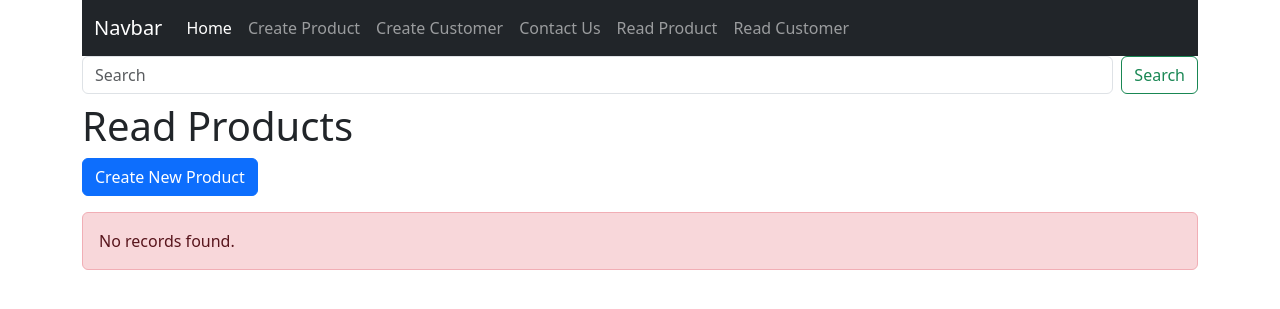
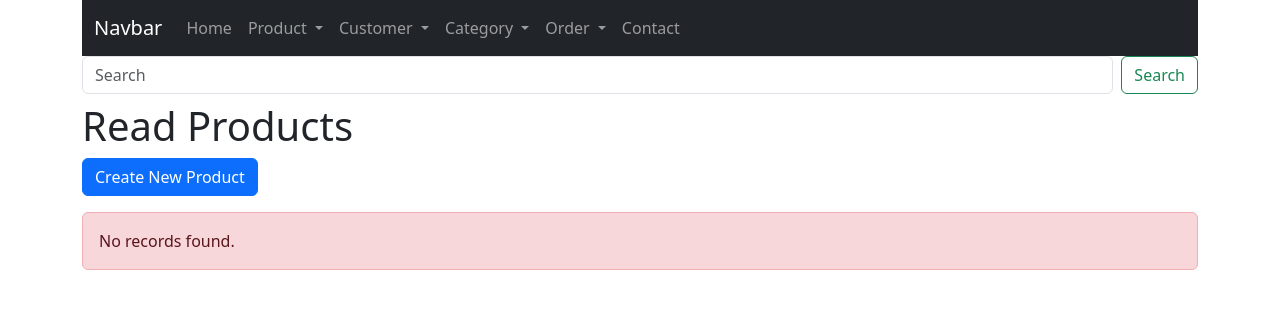
Before and after one commit to YewQianSheng/Web-Application-Development, a PHP site: page /product_read.php in a window 1280 px wide. Shown: the top 309 px of the page. Run offline with PHP 8.4, Linux system fonts and the light colour scheme; data that the repository does not hold is empty.

Commit message:
do the product update

```diff
--- a/project/category_read.php
+++ b/project/category_read.php
@@ -76,8 +76,6 @@
                 echo "<td>{$category_name}</td>";
                 echo "<td>{$description}</td>";
                 echo "<td class='text-end'>";
-                // read one record
-                echo "<a href='product_read_one.php?id={$id}' class='btn btn-info me-3'>Read</a>";
 
                 // we will use this links on next part of this post
                 echo "<a href='product_update.php?id={$id}' class='btn btn-primary me-3'>Edit</a>";
--- a/project/navbar/menu_nav.php
+++ b/project/navbar/menu_nav.php
@@ -9,21 +9,64 @@
 </head>
 
 <body>
+
     <nav class="navbar navbar-expand-lg navbar-dark bg-dark">
         <div class="container-fluid">
             <a class="navbar-brand" href="#">Navbar</a>
-            <button class="navbar-toggler" type="button" data-bs-toggle="collapse" data-bs-target="#navbarNavAltMarkup" aria-controls="navbarNavAltMarkup" aria-expanded="false" aria-label="Toggle navigation">
+            <button class="navbar-toggler" type="button" data-bs-toggle="collapse" data-bs-target="#navbarNavDropdown" aria-controls="navbarNavDropdown" aria-expanded="false" aria-label="Toggle navigation">
                 <span class="navbar-toggler-icon"></span>
             </button>
-            <div class="collapse navbar-collapse" id="navbarNavAltMarkup">
-                <div class="navbar-nav">
-                    <a class="nav-link active" aria-current="page" href="index.php">Home</a>
-                    <a class="nav-link" href="product_create.php">Create Product</a>
-                    <a class="nav-link" href="customer_create.php">Create Customer</a>
-                    <a class="nav-link" href="contact_form.php">Contact Us</a>
-                    <a class="nav-link" href="product_read.php">Read Product</a>
-                    <a class="nav-link" href="customer_read.php">Read Customer</a>
-                </div>
+            <div class="collapse navbar-collapse" id="navbarNavDropdown">
+                <ul class="navbar-nav">
+                    <li class="nav-item">
+                        <a class="nav-link" aria-current="page" href="index.php">Home</a>
+                    </li>
+
+                    <li class="nav-item dropdown">
+                        <a class="nav-link dropdown-toggle" href="#" role="button" data-bs-toggle="dropdown" aria-expanded="false">
+                            Product
+                        </a>
+                        <ul class="dropdown-menu">
+                            <li> <a class="dropdown-item" href="product_create.php">Create Product</a></li>
+                            <li> <a class="dropdown-item" href="product_read.php">Read Product</a></li>
+                        </ul>
+                    </li>
+
+                    <li class="nav-item dropdown">
+                        <a class="nav-link dropdown-toggle" href="#" role="button" data-bs-toggle="dropdown" aria-expanded="false">
+                            Customer
+                        </a>
+                        <ul class="dropdown-menu">
+                            <li> <a class="dropdown-item" href="customer_create.php">Create Customer</a></li>
+                            <li> <a class="dropdown-item" href="customer_read.php">Read Customer</a></li>
+                        </ul>
+                    </li>
+
+                    <li class="nav-item dropdown">
+                        <a class="nav-link dropdown-toggle" href="#" role="button" data-bs-toggle="dropdown" aria-expanded="false">
+                            Category
+                        </a>
+                        <ul class="dropdown-menu">
+                            <li> <a class="dropdown-item" href="category_create.php">Create Category</a></li>
+                            <li> <a class="dropdown-item" href="category_read.php">Read Category</a></li>
+                        </ul>
+                    </li>
+
+                    <li class="nav-item dropdown">
+                        <a class="nav-link dropdown-toggle" href="#" role="button" data-bs-toggle="dropdown" aria-expanded="false">
+                            Order
+                        </a>
+                        <ul class="dropdown-menu">
+                            <li> <a class="dropdown-item" href="order_create.php">New Order</a></li>
+                            <li> <a class="dropdown-item" href="order_list_read.php">Order Read</a></li>
+                        </ul>
+                    </li>
+
+                    <li class="nav-item">
+                        <a class="nav-link" aria-current="page" href="contact_form.php">Contact</a>
+                    </li>
+
+                </ul>
             </div>
         </div>
     </nav>
```
Also changed, not shown: project/order_create.php (renamed from project/new_order.php, +1 -10 lines), project/product_update.php (added, +149 -0 lines).
